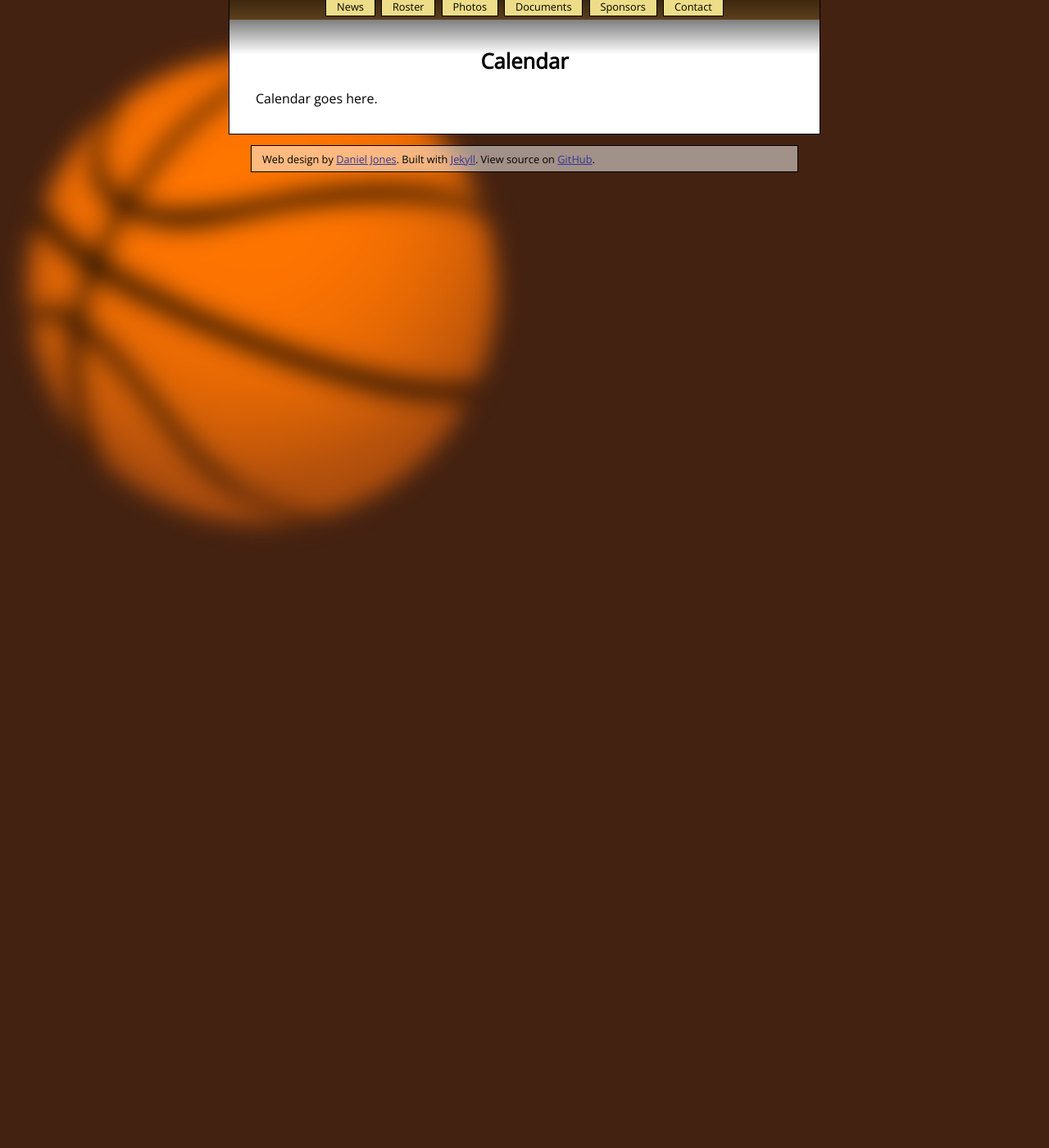
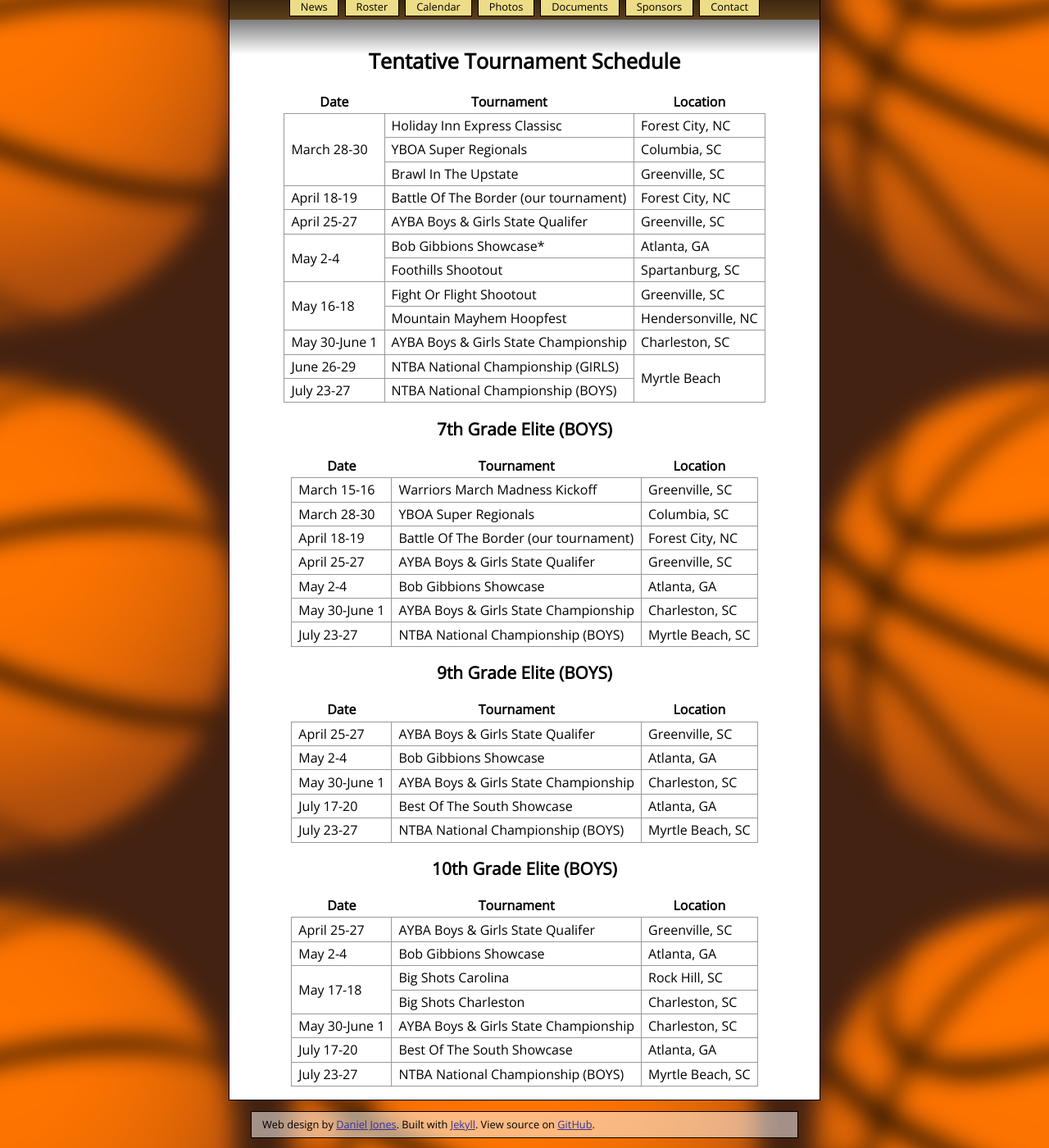
Before and after one commit to tortxof/scheat-www, a Jekyll site: the page built from calendar/index.html, in a window 1280 px wide and 1400 px high, scrolled down 210 px. Shown: the whole window at 82% size. Built offline with Jekyll 4.4.1, drawn with Linux system fonts in a browser that asks for light colours; Markdown is read by kramdown in place of the engine named in the settings; before the commit the page ends 900 px from its top, so only the background shows below that.

Commit message:
Added tournament schedule.

```diff
--- a/_includes/nav.html
+++ b/_includes/nav.html
@@ -1,7 +1,7 @@
 <ul>
 <li><a href="/">News</a></li>
 <li><a href="/roster/">Roster</a></li>
-<!-- <li><a href="/calendar/">Calendar</a></li> -->
+<li><a href="/calendar/">Calendar</a></li>
 <li><a href="/photos/">Photos</a></li>
 <li><a href="/documents/">Documents</a></li>
 <li><a href="/sponsors/">Sponsors</a></li>
--- a/calendar/index.html
+++ b/calendar/index.html
@@ -1,5 +1,187 @@
 ---
 layout: default
-title: Calendar
+title: Tentative Tournament Schedule
 ---
-<p>Calendar goes here.</p>
+<table>
+  <tr>
+    <th>Date</th>
+    <th>Tournament</th>
+    <th>Location</th>
+  </tr>
+  <tr>
+    <td rowspan="3">March 28-30</td>
+    <td>Holiday Inn Express Classisc</td>
+    <td>Forest City, NC</td>
+  </tr>
+  <tr>
+    <td>YBOA Super Regionals</td>
+    <td>Columbia, SC</td>
+  </tr>
+  <tr>
+    <td>Brawl In The Upstate</td>
+    <td>Greenville, SC</td>
+  </tr>
+  <tr>
+    <td>April 18-19</td>
+    <td>Battle Of The Border (our tournament)</td>
+    <td>Forest City, NC</td>
+  </tr>
+  <tr>
+    <td>April 25-27</td>
+    <td>AYBA Boys &amp; Girls State Qualifer</td>
+    <td>Greenville, SC</td>
+  </tr>
+  <tr>
+    <td rowspan="2">May 2-4</td>
+    <td>Bob Gibbions Showcase*</td>
+    <td>Atlanta, GA</td>
+  </tr>
+  <tr>
+    <td>Foothills Shootout</td>
+    <td>Spartanburg, SC</td>
+  </tr>
+  <tr>
+    <td rowspan="2">May 16-18</td>
+    <td>Fight Or Flight Shootout</td>
+    <td>Greenville, SC</td>
+  </tr>
+  <tr>
+    <td>Mountain Mayhem Hoopfest</td>
+    <td>Hendersonville, NC</td>
+  </tr>
+  <tr>
+    <td>May 30-June 1</td>
+    <td>AYBA Boys &amp; Girls State Championship</td>
+    <td>Charleston, SC</td>
+  </tr>
+  <tr>
+    <td>June 26-29</td>
+    <td>NTBA National Championship (GIRLS)</td>
+    <td rowspan="2">Myrtle Beach</td>
+  </tr>
+  <tr>
+    <td>July 23-27</td>
+    <td>NTBA National Championship (BOYS)</td>
+  </tr>
+</table>
+
+<h2>7th Grade Elite (BOYS)</h2>
+<table>
+  <tr>
+    <th>Date</th>
+    <th>Tournament</th>
+    <th>Location</th>
+  </tr>
+  <tr>
+    <td>March 15-16</td>
+    <td>Warriors March Madness Kickoff</td>
+    <td>Greenville, SC</td>
+  </tr>
+  <tr>
+    <td>March 28-30</td>
+    <td>YBOA Super Regionals</td>
+    <td>Columbia, SC</td>
+  </tr>
+  <tr>
+    <td>April 18-19</td>
+    <td>Battle Of The Border (our tournament)</td>
+    <td>Forest City, NC</td>
+  </tr>
+  <tr>
+    <td>April 25-27</td>
+    <td>AYBA Boys &amp; Girls State Qualifer</td>
+    <td>Greenville, SC</td>
+  </tr>
+  <tr>
+    <td>May 2-4</td>
+    <td>Bob Gibbions Showcase</td>
+    <td>Atlanta, GA</td>
+  </tr>
+  <tr>
+    <td>May 30-June 1</td>
+    <td>AYBA Boys &amp; Girls State Championship</td>
+    <td>Charleston, SC</td>
+  </tr>
+  <tr>
+    <td>July 23-27</td>
+    <td>NTBA National Championship (BOYS)</td>
+    <td>Myrtle Beach, SC</td>
+  </tr>
+</table>
+
+<h2>9th Grade Elite (BOYS)</h2>
+<table>
+  <tr>
+    <th>Date</th>
+    <th>Tournament</th>
+    <th>Location</th>
+  </tr>
+  <tr>
+    <td>April 25-27</td>
+    <td>AYBA Boys &amp; Girls State Qualifer</td>
+    <td>Greenville, SC</td>
+  </tr>
+  <tr>
+    <td>May 2-4</td>
+    <td>Bob Gibbions Showcase</td>
+    <td>Atlanta, GA</td>
+  </tr>
+  <tr>
+    <td>May 30-June 1</td>
+    <td>AYBA Boys &amp; Girls State Championship</td>
+    <td>Charleston, SC</td>
+  </tr>
+  <tr>
+    <td>July 17-20</td>
+    <td>Best Of The South Showcase</td>
+    <td>Atlanta, GA</td>
+  </tr>
+  <tr>
+    <td>July 23-27</td>
+    <td>NTBA National Championship (BOYS)</td>
+    <td>Myrtle Beach, SC</td>
+  </tr>
+</table>
+
+<h2>10th Grade Elite (BOYS)</h2>
+<table>
+  <tr>
+    <th>Date</th>
+    <th>Tournament</th>
+    <th>Location</th>
+  </tr>
+  <tr>
+    <td>April 25-27</td>
+    <td>AYBA Boys &amp; Girls State Qualifer</td>
+    <td>Greenville, SC</td>
+  </tr>
+  <tr>
+    <td>May 2-4</td>
+    <td>Bob Gibbions Showcase</td>
+    <td>Atlanta, GA</td>
+  </tr>
+  <tr>
+    <td rowspan="2">May 17-18</td>
+    <td>Big Shots Carolina</td>
+    <td>Rock Hill, SC</td>
+  </tr>
+  <tr>
+    <td>Big Shots Charleston</td>
+    <td>Charleston, SC</td>
+  </tr>
+  <tr>
+    <td>May 30-June 1</td>
+    <td>AYBA Boys &amp; Girls State Championship</td>
+    <td>Charleston, SC</td>
+  </tr>
+  <tr>
+    <td>July 17-20</td>
+    <td>Best Of The South Showcase</td>
+    <td>Atlanta, GA</td>
+  </tr>
+  <tr>
+    <td>July 23-27</td>
+    <td>NTBA National Championship (BOYS)</td>
+    <td>Myrtle Beach, SC</td>
+  </tr>
+</table>
```
